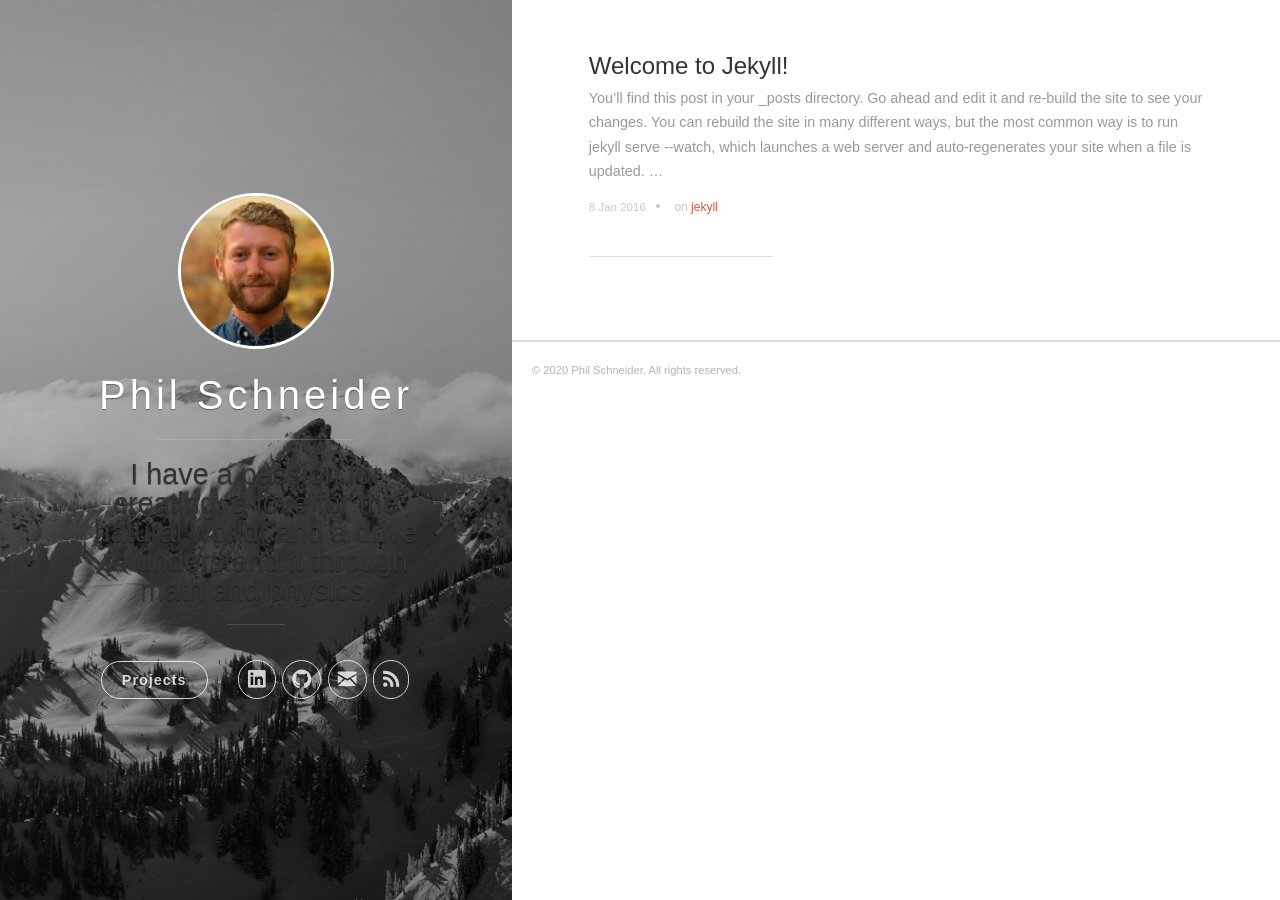
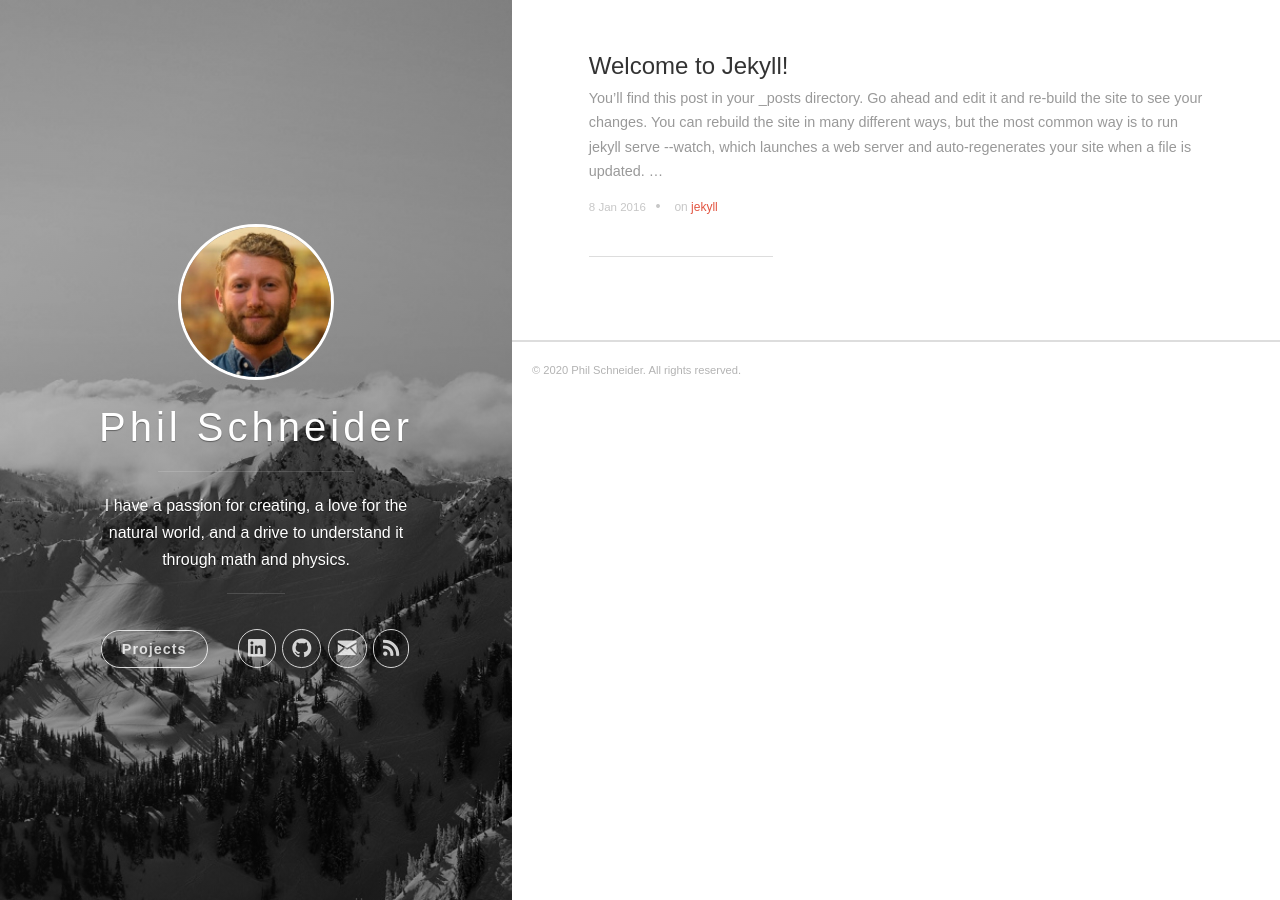
Before and after one commit to Schnep45/Schnep45.github.io, a Jekyll site: the page built from index.html, in a window 1280 px wide. Built offline with Jekyll 4.4.1, drawn with Linux system fonts in a browser that asks for light colours; the list of posts is cut into pages by our own code.

Commit message:
desciption style

```diff
--- a/_includes/header.html
+++ b/_includes/header.html
@@ -14,7 +14,7 @@
           <h1 class="panel-cover__title panel-title">{{ site.title }}</h1>
         </a>
         <hr class="panel-cover__divider">
-        <h3 class="panel-cover__description">{{ site.description }}</h3>
+        <p class="panel-cover__description">{{ site.description }}</p>
         <hr class="panel-cover__divider panel-cover__divider--secondary">
 
         <div class="navigation-wrapper">
--- a/_sass/uno.scss
+++ b/_sass/uno.scss
@@ -1233,7 +1233,8 @@ hr {
 	margin-bottom: .2em; }
 
 .panel-cover__description {
-	margin: 0 30px; }
+	margin: 0 30px;
+	color: #FFF;}
 
 .panel-cover__divider {
 	width: 50%;
@@ -1572,7 +1573,7 @@ input[type="tel"] {
 
 	.panel-cover__description {
 		margin: 0 10px;
-		font-size: .9em; }
+		font-size: 1.2em; }
 
 	.navigation--social {
 		margin-top: 5px;
```
